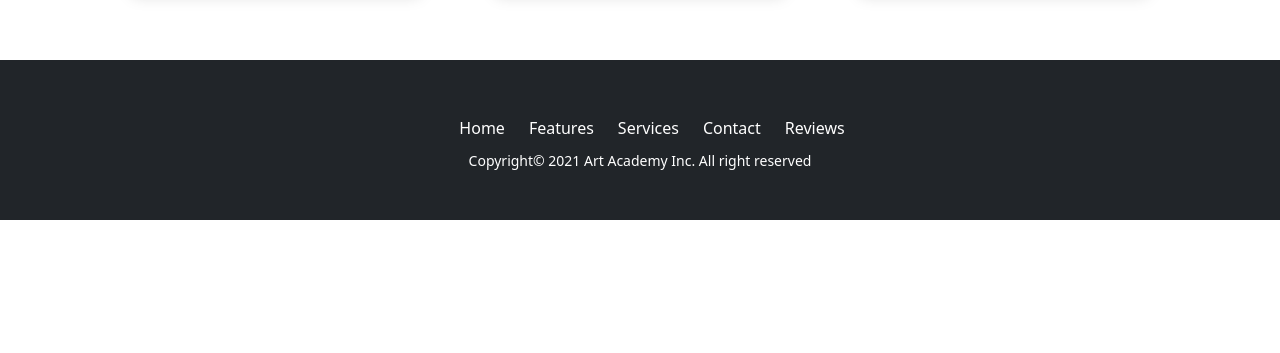
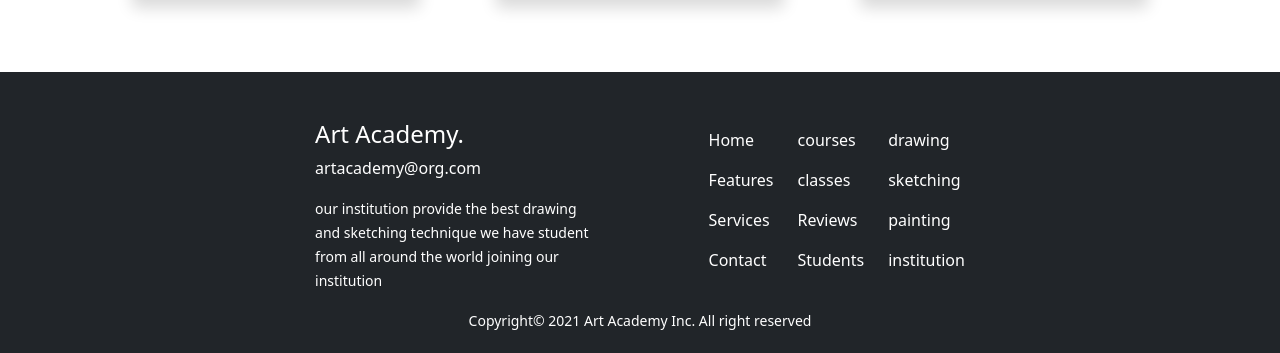
Before and after one commit to ShahidaMahtab/Art-Academy-React, a React (Create React App) app: page / in a window 1280 px wide. Shown: the part 2296-2649 px from the top of the page. Before the commit the page ends 2516 px from the top, so only its background shows below. Built offline with nearby package versions, Linux system fonts and the light colour scheme.

Commit message:
header and footer edited

```diff
--- a/src/components/Footer/Footer.js
+++ b/src/components/Footer/Footer.js
@@ -2,10 +2,22 @@ import React from "react";
 
 const Footer = () => {
   return (
-    <footer>
-      <div className="bg-dark py-5">
-        <nav className="d-flex mx-5">
+    <footer className="bg-dark pt-5 pb-2 h-100">
+      <nav className="d-flex mb-2">
         <div className="navbar-nav d-flex flex-row bg-dark text-white mx-auto">
+          <div className="me-5">
+            <h4>Art Academy.</h4>
+            <p>artacademy@org.com</p>
+            <div>
+              <small className="text-start">
+                our institution provide the best drawing <br />
+                and sketching technique we have student <br />
+                from all around the world joining our <br /> institution
+              </small>
+            </div>
+          </div>
+          <div className="d-flex justify-content-center flex-row ">
+            <div className="ms-5">
               <a
                 className="nav-link text-white ms-4"
                 aria-current="page"
@@ -22,17 +34,49 @@ const Footer = () => {
               <a className="nav-link text-white ms-4" href="/#">
                 Contact
               </a>
+            </div>
+            <div>
+              <a
+                className="nav-link text-white ms-4"
+                aria-current="page"
+                href="/#"
+              >
+                courses
+              </a>
+              <a className="nav-link text-white ms-4" href="/#">
+                classes
+              </a>
               <a className="nav-link text-white ms-4" href="/#">
                 Reviews
               </a>
+              <a className="nav-link text-white ms-4" href="/#">
+                Students
+              </a>
+            </div>
+            <div>
+              <a
+                className="nav-link text-white ms-4"
+                aria-current="page"
+                href="/#"
+              >
+                drawing
+              </a>
+              <a className="nav-link text-white ms-4" href="/#">
+                sketching
+              </a>
+              <a className="nav-link text-white ms-4" href="/#">
+                painting
+              </a>
+              <a className="nav-link text-white ms-4" href="/#">
+                institution
+              </a>
+            </div>
+          </div>
         </div>
       </nav>
-        <p className="text-white text-center bg-dark m-0">
-          <small>
-            Copyright&copy; 2021 Art Academy Inc. All right reserved
-          </small>
+      <p className="text-white text-center bg-dark mt-3">
+        <small>Copyright&copy; 2021 Art Academy Inc. All right reserved</small>
       </p>
-      </div>
     </footer>
   );
 };
--- a/src/components/Header/Header.js
+++ b/src/components/Header/Header.js
@@ -1,14 +1,21 @@
 import React from "react";
 import { Container, Nav, Navbar } from "react-bootstrap";
 import { NavLink } from "react-router-dom";
+import { FontAwesomeIcon } from "@fortawesome/react-fontawesome";
+import { faPalette } from "@fortawesome/free-solid-svg-icons";
 import "./Header.css";
 const Header = () => {
+  const palette = (
+    <FontAwesomeIcon icon={faPalette} className="text-warning fs-1" />
+  );
   return (
     <div>
       <Navbar variant="light shadow" bg="light">
         <Container>
           <Navbar.Brand>
-            <h3 className="fs-4 fw-bold header-text">Art Academy</h3>
+            <h3 className="fs-4 fw-bold header-text text-uppercase">
+              {palette} Art Academy
+            </h3>
           </Navbar.Brand>
           <Nav className="ms-auto">
             <NavLink
```
Lines whose indentation alone changed are shown as unchanged.
